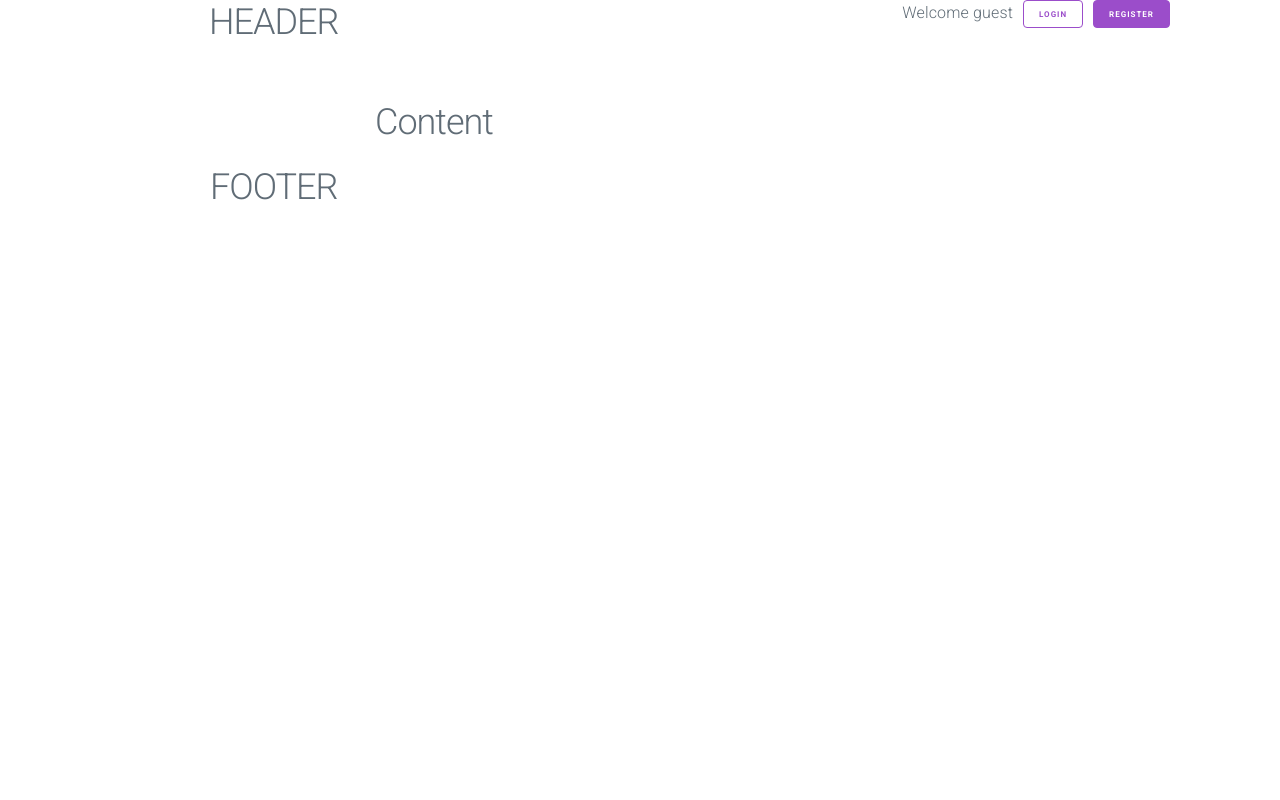
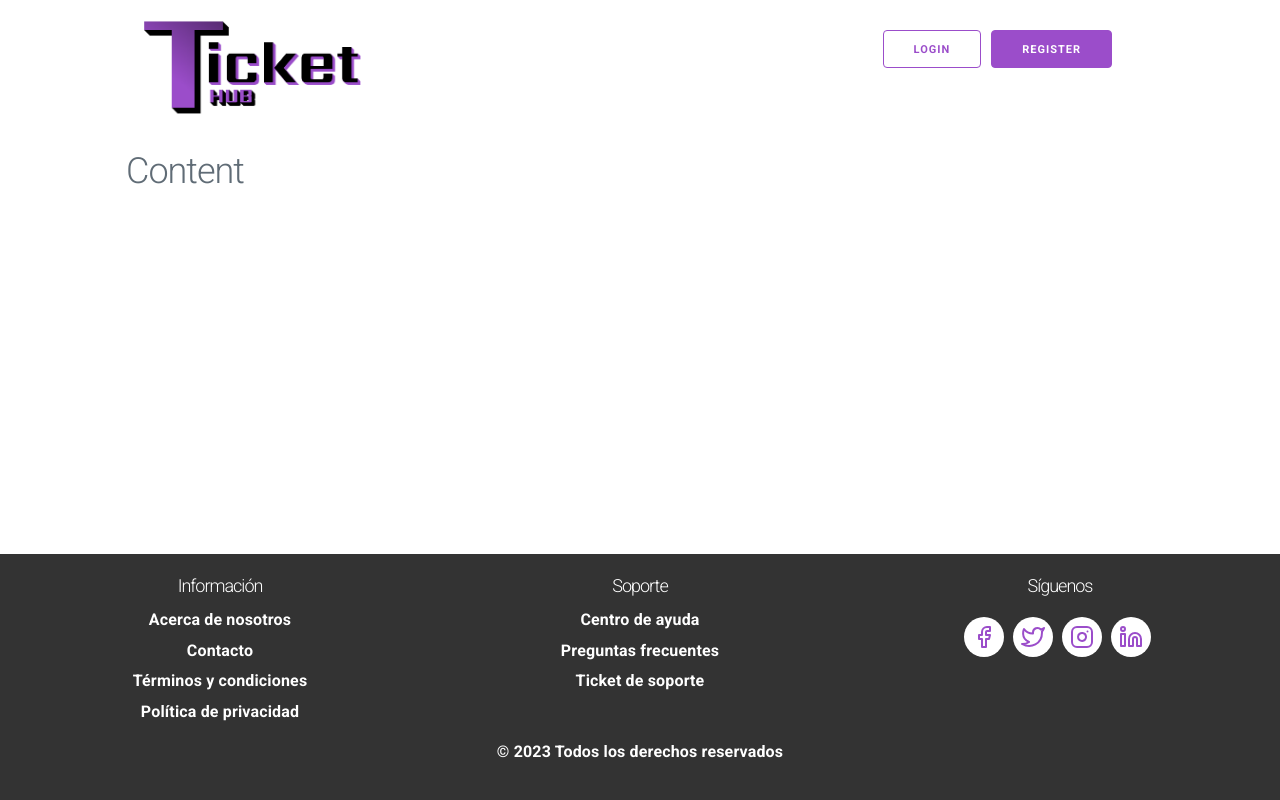
Before and after one commit to JuanelopS/Ticket-Hub, a PHP site: template www/views/pages/home.php in a window 1280 px wide. Run offline with PHP 8.4, Linux system fonts and the light colour scheme; the template is opened without the code that fills it, so the values that code supplies are empty; some libraries are stand-ins or nearby versions.

Commit message:
Added logo (graphic design is my passion x'D), footer template and fixed some grid positions of forms

```diff
--- /dev/null
+++ b/www/assets/css/footer.css
@@ -0,0 +1,69 @@
+.footer {
+  background-color: #333;
+  color: #fff;
+  padding:10px;
+  text-align: center;
+  font-weight: bold;
+}
+
+.footer-content {
+  display: flex;
+  flex-wrap: wrap;
+  justify-content: center;
+}
+
+.footer-section {
+  flex: 1 1 250px;
+  margin: 10px;
+}
+
+.footer-section h3 {
+  font-size: 18px;
+  margin-bottom: 10px;
+}
+
+.footer-section ul {
+  list-style: none;
+  padding: 0;
+  margin: 0;
+}
+
+.footer-section ul li {
+  margin-bottom: 5px;
+}
+
+.footer-section a {
+  color: #fff;
+  text-decoration: none;
+}
+
+.footer-social-icons {
+  margin-top: 20px;
+}
+
+.footer-social-icons a {
+  display: inline-flex;
+  align-items: center;
+  justify-content: center;
+  width: 40px;
+  height: 40px;
+  margin-right: 5px;
+  border-radius: 50%;
+  background-color: #fff;
+  color: #9b4dca;
+  transition: background-color 0.3s ease;
+}
+
+.footer-social-icons a:hover {
+  background-color: #9b4dca;
+  color: #fff;
+}
+
+.footer-social-icons i {
+  width: 24px;
+  height: 24px;
+  stroke-width: 2;
+  stroke-linecap: round;
+  stroke-linejoin: round;
+  fill: none;
+}
--- a/www/assets/css/main.css
+++ b/www/assets/css/main.css
@@ -1,11 +1,43 @@
-.header{
-    height: 10rem;
-    display: flex;
+
+*{
+	margin: 0;
+	padding: 0;
+	border: 0;
+  box-sizing: border-box;
 }
 
-.logo{
-    display:flex;
-    align-items: center;
+html, body {
+  height: 100%;
+}
+
+.container {
+  display: flex;
+  flex-direction: column;
+  min-height: 100vh;
+  max-width: 100%;
+  padding: 0;
+}
+
+main {
+  flex-grow: 1;
+}
+
+.row {
+  width: 100%;
+}
+
+.header{
+    display: flex;
+    margin: 10px 0 2rem 0;
+}
+
+.header-login-btn{
+  margin-top: 2rem;
+  align-items: center;
+}
+
+.logo_img{
+  width: 250px;
 }
 
 .header-login-btn{
@@ -14,11 +46,7 @@
     justify-content: flex-end;
 }
 
-.button-small {
-  font-size: .8rem;
-  height: 2.8rem;
-  line-height: 2.8rem;
-  padding: 0 1.5rem;
+.button{
   margin-left: 1rem;
 }
 
@@ -35,7 +63,6 @@ th {
 
 .feather {
   cursor: pointer;
-  margin-left: 6px;
 }
 
 .feather-x-octagon {
--- a/www/views/layout/footer.php
+++ b/www/views/layout/footer.php
@@ -1,13 +1,41 @@
+</div> <!-- end div.column -->
+</div> <!-- end row -->
+</main>
 <footer class="footer">
-    <div class="row">
-        <div class="column column-offset-10">
-            <h2>FOOTER</h2>
+    <div class="footer-content">
+        <div class="footer-section">
+            <h3>Información</h3>
+            <ul>
+                <li><a href="#">Acerca de nosotros</a></li>
+                <li><a href="#">Contacto</a></li>
+                <li><a href="#">Términos y condiciones</a></li>
+                <li><a href="#">Política de privacidad</a></li>
+            </ul>
+        </div>
+        <div class="footer-section">
+            <h3>Soporte</h3>
+            <ul>
+                <li><a href="#">Centro de ayuda</a></li>
+                <li><a href="#">Preguntas frecuentes</a></li>
+                <li><a href="#">Ticket de soporte</a></li>
+            </ul>
+        </div>
+        <div class="footer-section">
+            <h3>Síguenos</h3>
+            <div class="footer-social-icons">
+                <a href="#"><i data-feather="facebook"></i></a>
+                <a href="#"><i data-feather="twitter"></i></a>
+                <a href="#"><i data-feather="instagram"></i></a>
+                <a href="#"><i data-feather="linkedin"></i></a>
+            </div>
         </div>
     </div>
+    <p>© <?= date("Y") ?> Todos los derechos reservados</p>
 </footer>
 </div> <!-- end div.container -->
-<script src="<?= isset($script) ? $script : '' ?>"></script>
-<script src="<?= isset($script2) ? $script2 : '' ?>"></script>
+<script>
+    feather.replace()
+</script>
 </body>
 
 </html>
--- a/www/views/layout/header.php
+++ b/www/views/layout/header.php
@@ -13,39 +13,39 @@
     <link rel="stylesheet" href="../../node_modules/milligram/dist/milligram.css">
     <!-- CSS  -->
     <link rel="stylesheet" href="../../assets/css/main.css">
+    <link rel="stylesheet" href="../../assets/css/footer.css">
+    <!-- Feather icons -->
+    <script src="../../assets/js/feather.min.js"></script>
     <title>
-        <?= isset($title) ? $title : "NO TITLE" ?>
+        <?= isset($title) ? $title : "TICKET HUB" ?>
     </title>
 </head>
 
 <body>
     <div class="container">
         <header class="header">
-            <div class="row">
-                <div class="column column-offset-10">
+            <div class="row header-content">
+                <div class="column column-80 column-offset-10">
                     <div class="row">
-                        <div class="column column-50">
+                        <div class="column">
                             <div class="logo">
-                                <h2>HEADER</h2>
+                                <a href='/'><img class="logo_img" src="../../assets/images/logo.png" alt="ticket_hub_logo"></a>
                             </div>
-
                         </div>
                         <div class="column">
-                            <div class="header-login-btn justify-content">
+                            <div class="header-login-btn">
                                 <?php
 
                                 if (isset($_SESSION) && array_key_exists('name', $_SESSION)) {
 
                                     echo "
-                                        <p>Welcome " . ucfirst($_SESSION['name']) . "</p>
-                                        <a class='button button-outline button-small' href='/login/logout'>Logout</a>
+                                        <a class='button button-outline' href='/login/logout'>Logout</a>
                                      ";
                                 } else {
                                     echo
                                     "
-                                    <p>Welcome guest</p>
-                                    <a class='button button-outline button-small' href='/login/view'>Login</a>
-                                    <a class='button button-small' href='/user/register'>Register</a>
+                                    <a class='button button-outline' href='/login/view'>Login</a>
+                                    <a class='button' href='/user/register'>Register</a>
                                     ";
                                 }
                                 ?>
@@ -55,3 +55,6 @@
                 </div>
             </div>
         </header>
+        <main>
+            <div class="row">
+            <div class="column">
--- a/www/views/pages/home.php
+++ b/www/views/pages/home.php
@@ -1,7 +1,7 @@
 <div class="row">
-    <div class="column column-50 column-offset-25">
+    <div class="column column-80 column-offset-10">
         <h2>Content</h2>
-        <?php if(isset($_SESSION['id_rol']) && $_SESSION['id_rol'] == 1): ?>
+        <?php if (isset($_SESSION['id_rol']) && $_SESSION['id_rol'] == 1) : ?>
             <a href='user/list'>User list</a>
         <?php endif; ?>
     </div>
--- a/www/views/user/login.php
+++ b/www/views/user/login.php
@@ -1,7 +1,7 @@
 <!-- TODO: set max/min characters in form -->
 
 <div class="row">
-    <div class="column column-50 column-offset-25">
+    <div class="column column-20 column-offset-40">
         <h2>Login</h2>
         <form action="/login/check" method="POST">
             <label for="email">Email</label>
--- a/www/views/user/register.php
+++ b/www/views/user/register.php
@@ -1,6 +1,5 @@
     <div class="row">
-        <div class="column column-50 column-offset-25">
-
+        <div class="column column-20 column-offset-40">
             <h2>Register</h2>
             <!-- TODO: set max/min characters in form -->
             <form action="/user/exec_register" method="POST">
--- a/www/views/user/user.php
+++ b/www/views/user/user.php
@@ -1,4 +1,3 @@
-<script src="../../assets/js/feather.min.js"></script>
 <div class="row">
     <div class="column">
         <table>
@@ -29,7 +28,4 @@
         </table>
     </div>
 </div>
-<script>
-    feather.replace()
-</script>
 <script src="../../assets/js/tables.js"></script>
```
Also changed, not shown: www/models/UserModel.php (+0 -16 lines), www/assets/images/logo.png (added).
